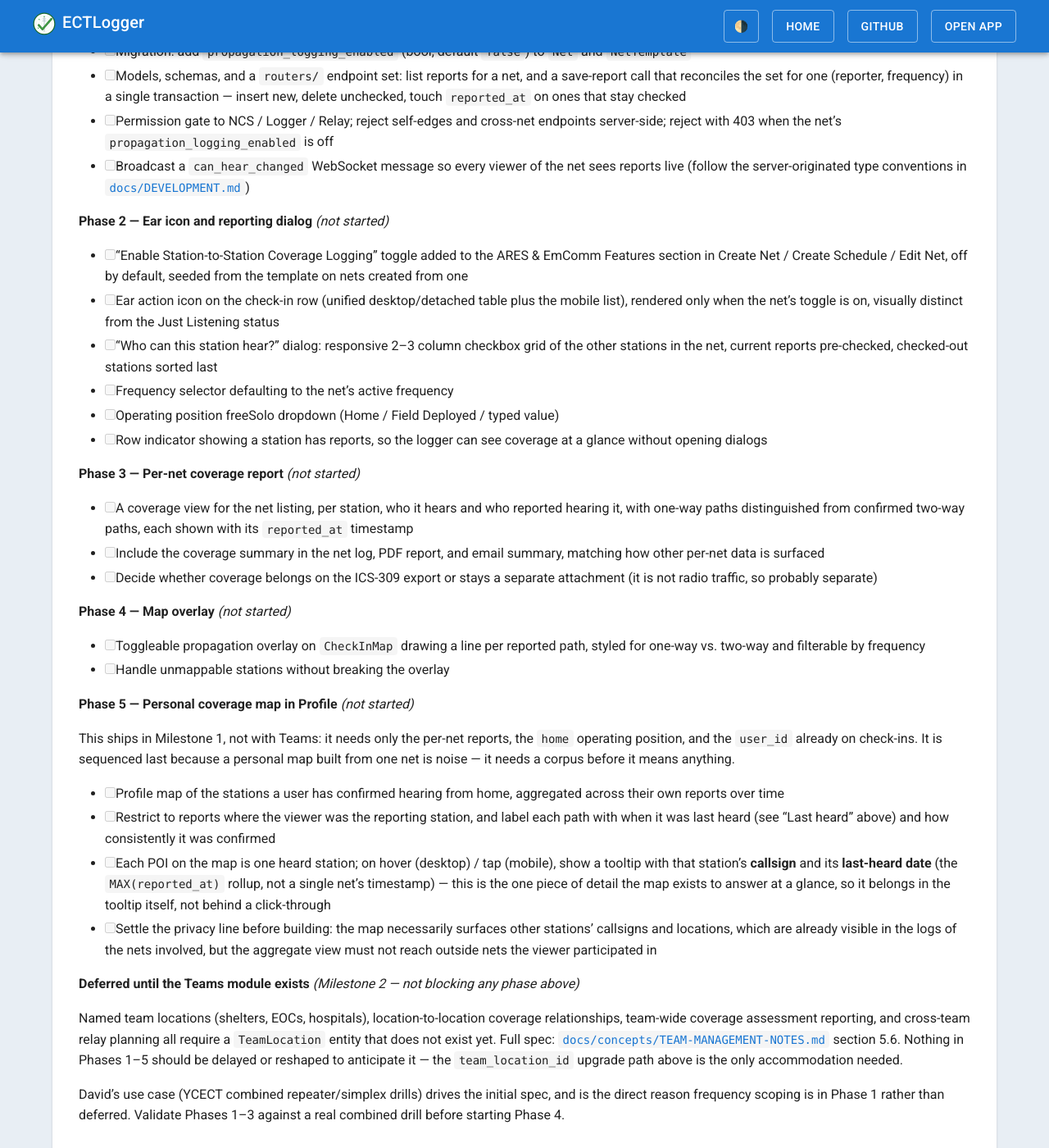
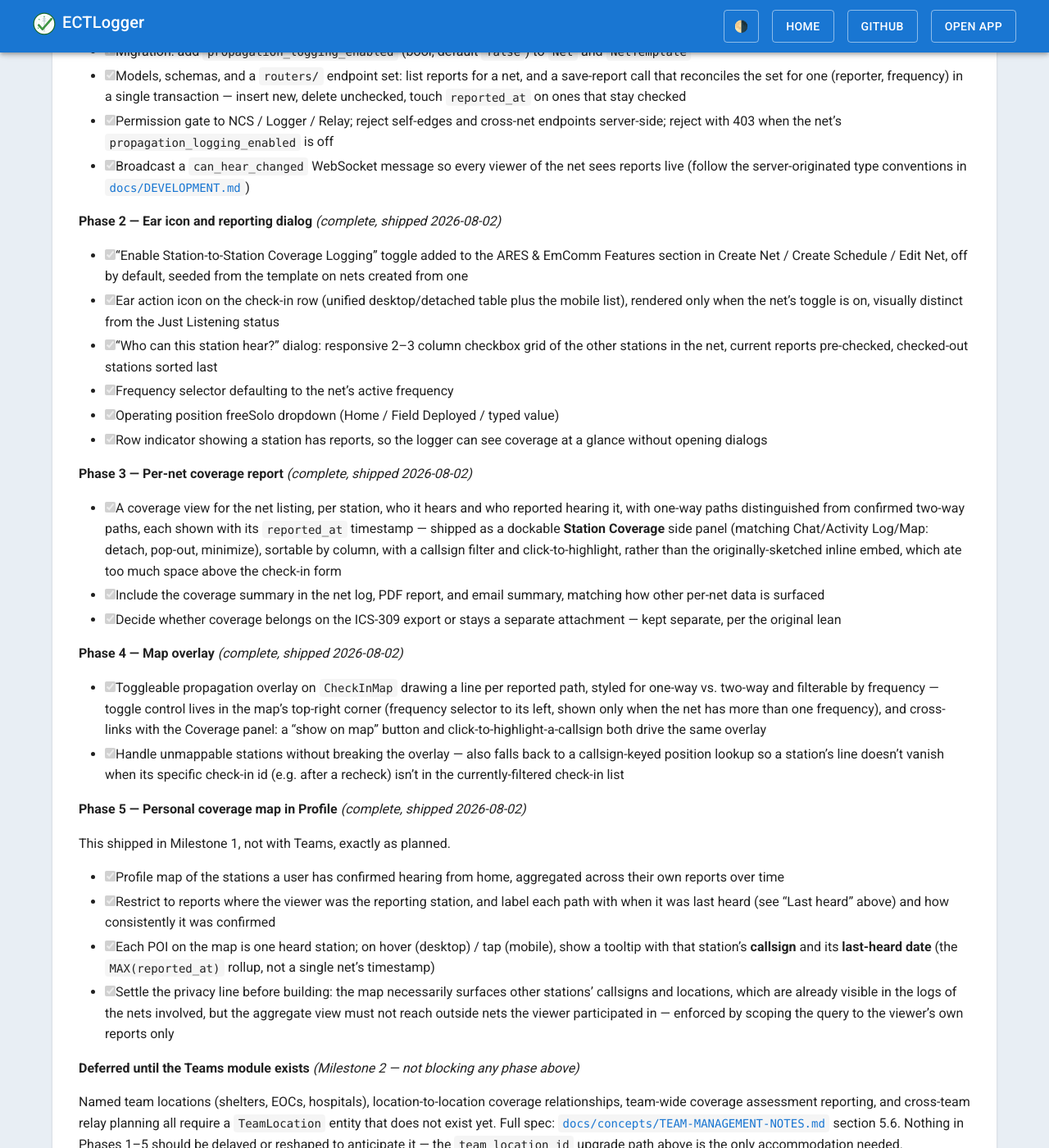
Before and after one commit to bradbrownjr/ectlogger, a Jekyll site: the page built from docs/ROADMAP.md, in a window 1280 px wide and 1400 px high, scrolled down 6749 px. Shown: the whole window at 82% size. Built offline with Jekyll 4.4.1, drawn with Linux system fonts in a browser that asks for light colours; our own code applies the rules of GitHub Pages for plain Markdown files; some of the changed text lies outside the part shown.

Commit message:
Document Station-to-Station Coverage Logging and mark roadmap complete
Updates CHANGELOG.md/changelog.json with the 2026.08.02 release entry
(coverage logging, Start Net toolbar reorder, sitewide validation-error
crash fix), adds a README feature bullet and a USER-GUIDE section
covering the toggle, ear icon, Coverage panel, map overlay, and
Profile map, and checks off all 5 phases in ROADMAP.md now that the
feature is live in production.

Co-Authored-By: Claude Sonnet 5 <noreply@anthropic.com>
Claude-Session: https://claude.ai/code/session_01UXefcLrbDMFDZoCJUudHDA

```diff
--- a/docs/ROADMAP.md
+++ b/docs/ROADMAP.md
@@ -156,39 +156,39 @@ The field describes the *reporting station*, not the pair, and a station has one
 
 **Visualization order: table first, map second, abstract graph probably never.** The per-net coverage table is what an NCS actually hands an EC after a drill, it needs no new dependencies, and it degrades to a text export. The map overlay is second because it is high value for low cost — `CheckInMap.tsx` already runs react-leaflet against parsed/geocoded check-in locations, so drawing paths is largely a matter of adding polylines and a toggle (stations whose location does not parse have no marker and therefore no line — degrade quietly, do not error). A node-link propagation graph is deliberately last and conditional: build it only if the map proves insufficient for reading relay chains, not on spec.
 
-**Phase 1 — Schema and API** *(not started)*
-- [ ] Migration: create `can_hear_reports` with the columns, unique key, and indexes above
-- [ ] Migration: add `operating_position` (nullable String) to `check_ins`
-- [ ] Migration: add `propagation_logging_enabled` (bool, default `false`) to `Net` and `NetTemplate`
-- [ ] Models, schemas, and a `routers/` endpoint set: list reports for a net, and a save-report call that reconciles the set for one (reporter, frequency) in a single transaction — insert new, delete unchecked, touch `reported_at` on ones that stay checked
-- [ ] Permission gate to NCS / Logger / Relay; reject self-edges and cross-net endpoints server-side; reject with 403 when the net's `propagation_logging_enabled` is off
-- [ ] Broadcast a `can_hear_changed` WebSocket message so every viewer of the net sees reports live (follow the server-originated type conventions in [`docs/DEVELOPMENT.md`](DEVELOPMENT.md))
+**Phase 1 — Schema and API** *(complete, shipped 2026-08-02)*
+- [x] Migration: create `can_hear_reports` with the columns, unique key, and indexes above
+- [x] Migration: add `operating_position` (nullable String) to `check_ins`
+- [x] Migration: add `propagation_logging_enabled` (bool, default `false`) to `Net` and `NetTemplate`
+- [x] Models, schemas, and a `routers/` endpoint set: list reports for a net, and a save-report call that reconciles the set for one (reporter, frequency) in a single transaction — insert new, delete unchecked, touch `reported_at` on ones that stay checked
+- [x] Permission gate to NCS / Logger / Relay; reject self-edges and cross-net endpoints server-side; reject with 403 when the net's `propagation_logging_enabled` is off
+- [x] Broadcast a `can_hear_changed` WebSocket message so every viewer of the net sees reports live (follow the server-originated type conventions in [`docs/DEVELOPMENT.md`](DEVELOPMENT.md))
 
-**Phase 2 — Ear icon and reporting dialog** *(not started)*
-- [ ] "Enable Station-to-Station Coverage Logging" toggle added to the ARES & EmComm Features section in Create Net / Create Schedule / Edit Net, off by default, seeded from the template on nets created from one
-- [ ] Ear action icon on the check-in row (unified desktop/detached table plus the mobile list), rendered only when the net's toggle is on, visually distinct from the Just Listening status
-- [ ] "Who can this station hear?" dialog: responsive 2–3 column checkbox grid of the other stations in the net, current reports pre-checked, checked-out stations sorted last
-- [ ] Frequency selector defaulting to the net's active frequency
-- [ ] Operating position freeSolo dropdown (Home / Field Deployed / typed value)
-- [ ] Row indicator showing a station has reports, so the logger can see coverage at a glance without opening dialogs
+**Phase 2 — Ear icon and reporting dialog** *(complete, shipped 2026-08-02)*
+- [x] "Enable Station-to-Station Coverage Logging" toggle added to the ARES & EmComm Features section in Create Net / Create Schedule / Edit Net, off by default, seeded from the template on nets created from one
+- [x] Ear action icon on the check-in row (unified desktop/detached table plus the mobile list), rendered only when the net's toggle is on, visually distinct from the Just Listening status
+- [x] "Who can this station hear?" dialog: responsive 2–3 column checkbox grid of the other stations in the net, current reports pre-checked, checked-out stations sorted last
+- [x] Frequency selector defaulting to the net's active frequency
+- [x] Operating position freeSolo dropdown (Home / Field Deployed / typed value)
+- [x] Row indicator showing a station has reports, so the logger can see coverage at a glance without opening dialogs
 
-**Phase 3 — Per-net coverage report** *(not started)*
-- [ ] A coverage view for the net listing, per station, who it hears and who reported hearing it, with one-way paths distinguished from confirmed two-way paths, each shown with its `reported_at` timestamp
-- [ ] Include the coverage summary in the net log, PDF report, and email summary, matching how other per-net data is surfaced
-- [ ] Decide whether coverage belongs on the ICS-309 export or stays a separate attachment (it is not radio traffic, so probably separate)
+**Phase 3 — Per-net coverage report** *(complete, shipped 2026-08-02)*
+- [x] A coverage view for the net listing, per station, who it hears and who reported hearing it, with one-way paths distinguished from confirmed two-way paths, each shown with its `reported_at` timestamp — shipped as a dockable **Station Coverage** side panel (matching Chat/Activity Log/Map: detach, pop-out, minimize), sortable by column, with a callsign filter and click-to-highlight, rather than the originally-sketched inline embed, which ate too much space above the check-in form
+- [x] Include the coverage summary in the net log, PDF report, and email summary, matching how other per-net data is surfaced
+- [x] Decide whether coverage belongs on the ICS-309 export or stays a separate attachment — kept separate, per the original lean
 
-**Phase 4 — Map overlay** *(not started)*
-- [ ] Toggleable propagation overlay on `CheckInMap` drawing a line per reported path, styled for one-way vs. two-way and filterable by frequency
-- [ ] Handle unmappable stations without breaking the overlay
+**Phase 4 — Map overlay** *(complete, shipped 2026-08-02)*
+- [x] Toggleable propagation overlay on `CheckInMap` drawing a line per reported path, styled for one-way vs. two-way and filterable by frequency — toggle control lives in the map's top-right corner (frequency selector to its left, shown only when the net has more than one frequency), and cross-links with the Coverage panel: a "show on map" button and click-to-highlight-a-callsign both drive the same overlay
+- [x] Handle unmappable stations without breaking the overlay — also falls back to a callsign-keyed position lookup so a station's line doesn't vanish when its specific check-in id (e.g. after a recheck) isn't in the currently-filtered check-in list
 
-**Phase 5 — Personal coverage map in Profile** *(not started)*
+**Phase 5 — Personal coverage map in Profile** *(complete, shipped 2026-08-02)*
 
-This ships in Milestone 1, not with Teams: it needs only the per-net reports, the `home` operating position, and the `user_id` already on check-ins. It is sequenced last because a personal map built from one net is noise — it needs a corpus before it means anything.
+This shipped in Milestone 1, not with Teams, exactly as planned.
 
-- [ ] Profile map of the stations a user has confirmed hearing from home, aggregated across their own reports over time
-- [ ] Restrict to reports where the viewer was the reporting station, and label each path with when it was last heard (see "Last heard" above) and how consistently it was confirmed
-- [ ] Each POI on the map is one heard station; on hover (desktop) / tap (mobile), show a tooltip with that station's **callsign** and its **last-heard date** (the `MAX(reported_at)` rollup, not a single net's timestamp) — this is the one piece of detail the map exists to answer at a glance, so it belongs in the tooltip itself, not behind a click-through
-- [ ] Settle the privacy line before building: the map necessarily surfaces other stations' callsigns and locations, which are already visible in the logs of the nets involved, but the aggregate view must not reach outside nets the viewer participated in
+- [x] Profile map of the stations a user has confirmed hearing from home, aggregated across their own reports over time
+- [x] Restrict to reports where the viewer was the reporting station, and label each path with when it was last heard (see "Last heard" above) and how consistently it was confirmed
+- [x] Each POI on the map is one heard station; on hover (desktop) / tap (mobile), show a tooltip with that station's **callsign** and its **last-heard date** (the `MAX(reported_at)` rollup, not a single net's timestamp)
+- [x] Settle the privacy line before building: the map necessarily surfaces other stations' callsigns and locations, which are already visible in the logs of the nets involved, but the aggregate view must not reach outside nets the viewer participated in — enforced by scoping the query to the viewer's own reports only
 
 **Deferred until the Teams module exists** *(Milestone 2 — not blocking any phase above)*
 
```
Also changed, not shown: README.md (+1 -0 lines), docs/CHANGELOG.md (+16 -0 lines), docs/USER-GUIDE.md (+21 -2 lines), frontend/src/changelog.json.
